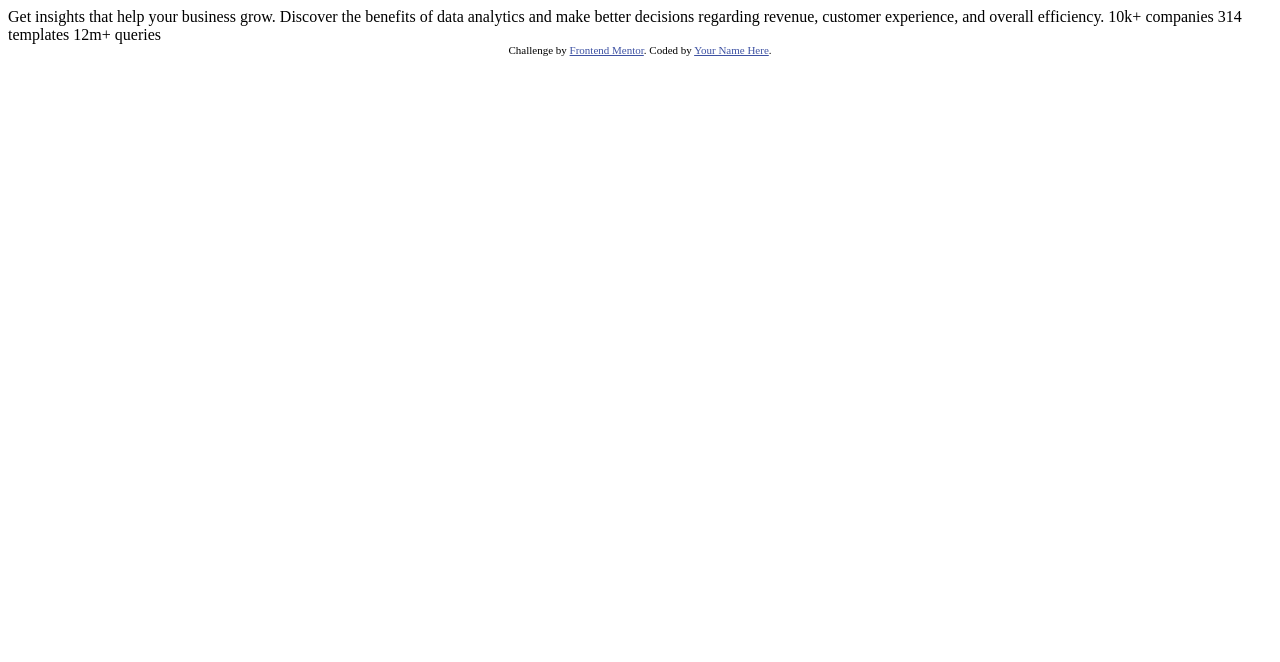
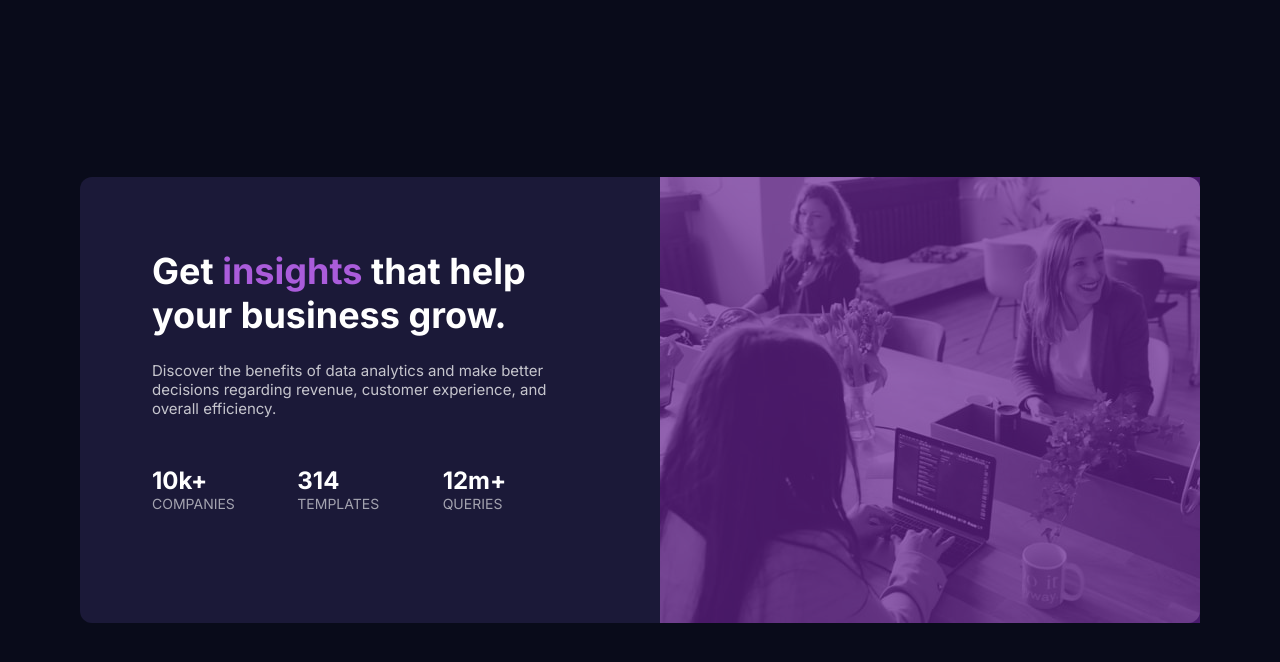
Before and after one commit to CoderTayrone/Card-Component---Front-end-Mentor, a plain HTML site: page index.html in a window 1280 px wide. Drawn offline with Linux system fonts and the light colour scheme.

Commit message:
create Card

```diff
--- a/index.html
+++ b/index.html
@@ -5,7 +5,9 @@
   <meta name="viewport" content="width=device-width, initial-scale=1.0"> <!-- displays site properly based on user's device -->
 
   <link rel="icon" type="image/png" sizes="32x32" href="./images/favicon-32x32.png">
-
+  <link rel="stylesheet" href="style.css">
+  <link rel="preconnect" href="https://fonts.gstatic.com">
+  <link href="https://fonts.googleapis.com/css2?family=Inter:wght@400;700&display=swap" rel="stylesheet">
   <title>Frontend Mentor | Stats preview card component</title>
 
   <!-- Feel free to remove these styles or customise in your own stylesheet 👍 -->
@@ -13,21 +15,40 @@
     .attribution { font-size: 11px; text-align: center; }
     .attribution a { color: hsl(228, 45%, 44%); }
   </style>
+
+  <!--
+    Max-width: 1120 / 1470
+    img: 540 / 720
+    img-height: 446 / 590
+  -->
 </head>
 <body>
 
-  Get insights that help your business grow.
+  <div class="containerCard">
+    <div class="contentCard">
+        <h1>
+          Get <span>insights</span> that help your business grow.
+        </h1>
 
-  Discover the benefits of data analytics and make better decisions regarding revenue, customer
-  experience, and overall efficiency.
+        <p>
+          Discover the benefits of data analytics and make better decisions regarding revenue, customer
+          experience, and overall efficiency.
+        </p>
 
-  10k+ companies
-  314 templates
-  12m+ queries
+        <ul>
+          <li>10k+ <p> COMPANIES</p></li>
+          <li>314 <p>TEMPLATES</p></li>
+          <li>12m+ <p>QUERIES</p></li>
+        </ul>
+    </div>
+    <div class="imgCard">
+      <img src="images/image-header-desktop.jpg" alt="">
+    </div>
+  </div>
 
-  <div class="attribution">
+  <!-- <div class="attribution">
     Challenge by <a href="https://www.frontendmentor.io?ref=challenge" target="_blank">Frontend Mentor</a>.
-    Coded by <a href="#">Your Name Here</a>.
-  </div>
+    Coded by <a href="#">Tayrone Batista</a>.
+  </div> -->
 </body>
 </html>
--- /dev/null
+++ b/style.css
@@ -0,0 +1,99 @@
+*{
+    margin: 0;
+    padding: 0;
+    box-sizing: border-box;
+}
+
+:root {
+    --verydarkbackground: hsl(233, 47%, 7%);
+    --DarkDesaturatedBlue: hsl(244, 38%, 16%);
+    --SoftViolet: hsl(277, 64%, 61%);
+
+    /* ### Neutral */
+
+    --WhiteMain: hsl(0, 0%, 100%);
+    --SlightlyTransparentWhiteP: hsla(0, 0%, 100%, 0.75);
+    --SlightlyTransparentWhiteStat: hsla(0, 0%, 100%, 0.6);
+}
+body{
+    background: var(--verydarkbackground);
+    display: flex;
+    flex-direction: column;
+    justify-content: center;
+    align-items: center;
+    height: 100vh;
+    color: var(--WhiteMain);
+    font-family: 'Inter', sans-serif;
+}
+li{
+    list-style: none;
+}
+/*
+Max-width: 1120 / 1470
+img: 540 / 720
+img-height: 446 / 590
+*/
+
+.containerCard {
+    max-width: 1120px;
+    max-height: 446px;
+    margin: 0 auto;
+    background: var(--DarkDesaturatedBlue);
+    border-radius: 12px;
+}
+.containerCard{
+    display: flex;
+    justify-content: space-between;
+}
+.imgCard, .contentCard{
+    flex: 1;
+    position: relative;
+}
+.imgCard img{
+    width: 540px;
+    max-height: 446px;
+    border-top-right-radius: 12px;
+    border-bottom-right-radius: 12px;
+}
+.imgCard::after{
+    position: absolute;
+    content: '';
+    width: 100%;
+    top: 0;
+    left: 0;
+    height: 100%;
+    background-color: hsl(277, 62%, 50%);
+    opacity: 0.7;
+    filter: contrast(1) brightness(0.7);
+}
+.contentCard{
+    color: var(--WhiteMain);
+    padding: 72px;
+}
+.contentCard span{
+    color: var(--SoftViolet);
+}
+.contentCard p{
+    color: var(--SlightlyTransparentWhiteP);
+    font-size: 15px;
+    margin-bottom: 48px;
+    font-weight: 400;
+}
+.contentCard ul{
+    display: flex;
+}
+.contentCard li{
+    flex: 1;
+    font-size: 24px;
+    font-weight: 700;
+    margin-bottom: 12px;
+}
+.contentCard li p{
+    font-size: 14px !important;
+    color: var(--SlightlyTransparentWhiteStat);
+}
+.contentCard h1{
+    font-weight: 700;
+    font-size: 36px;
+    margin-bottom: 24px;
+}
```
